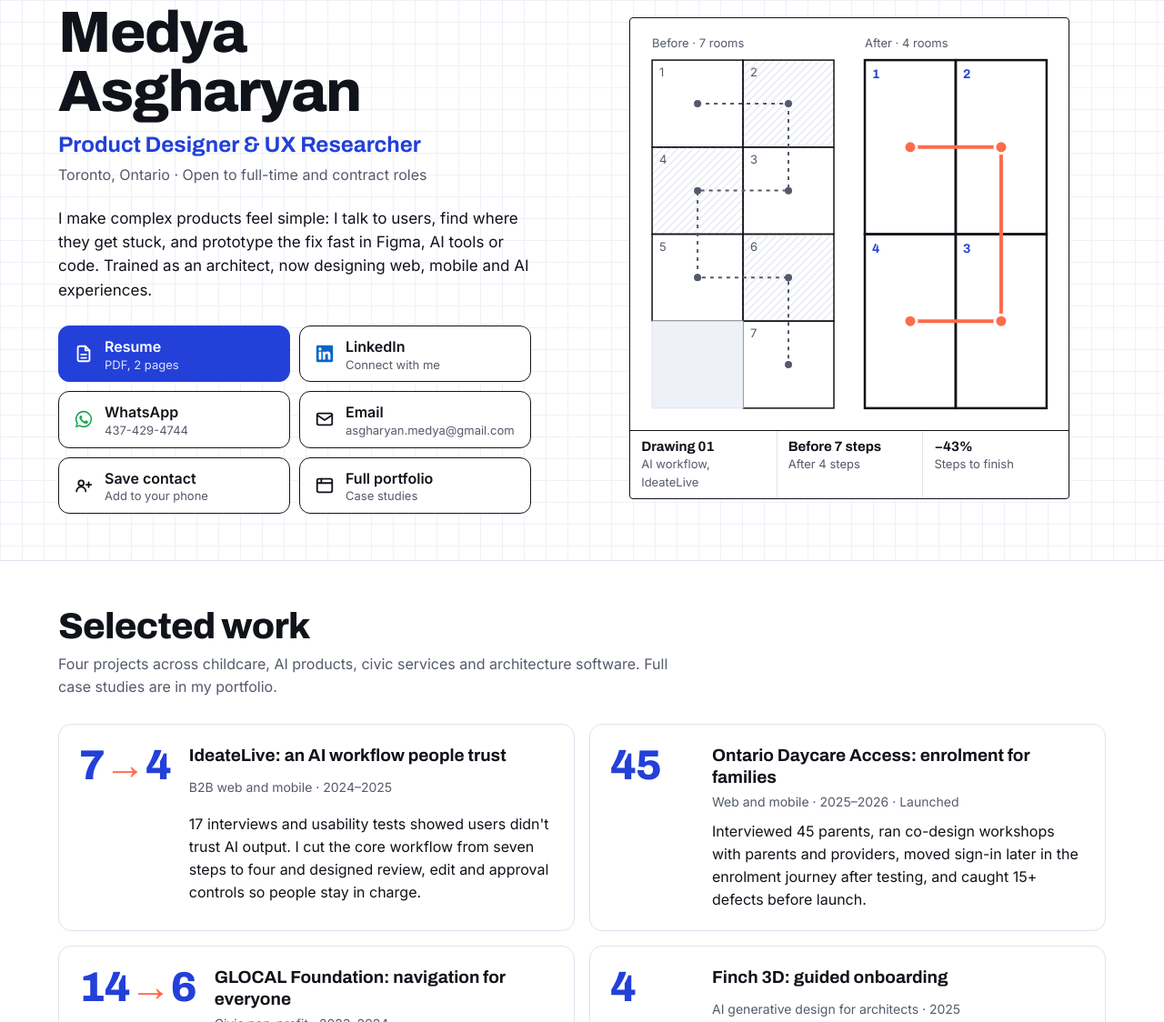
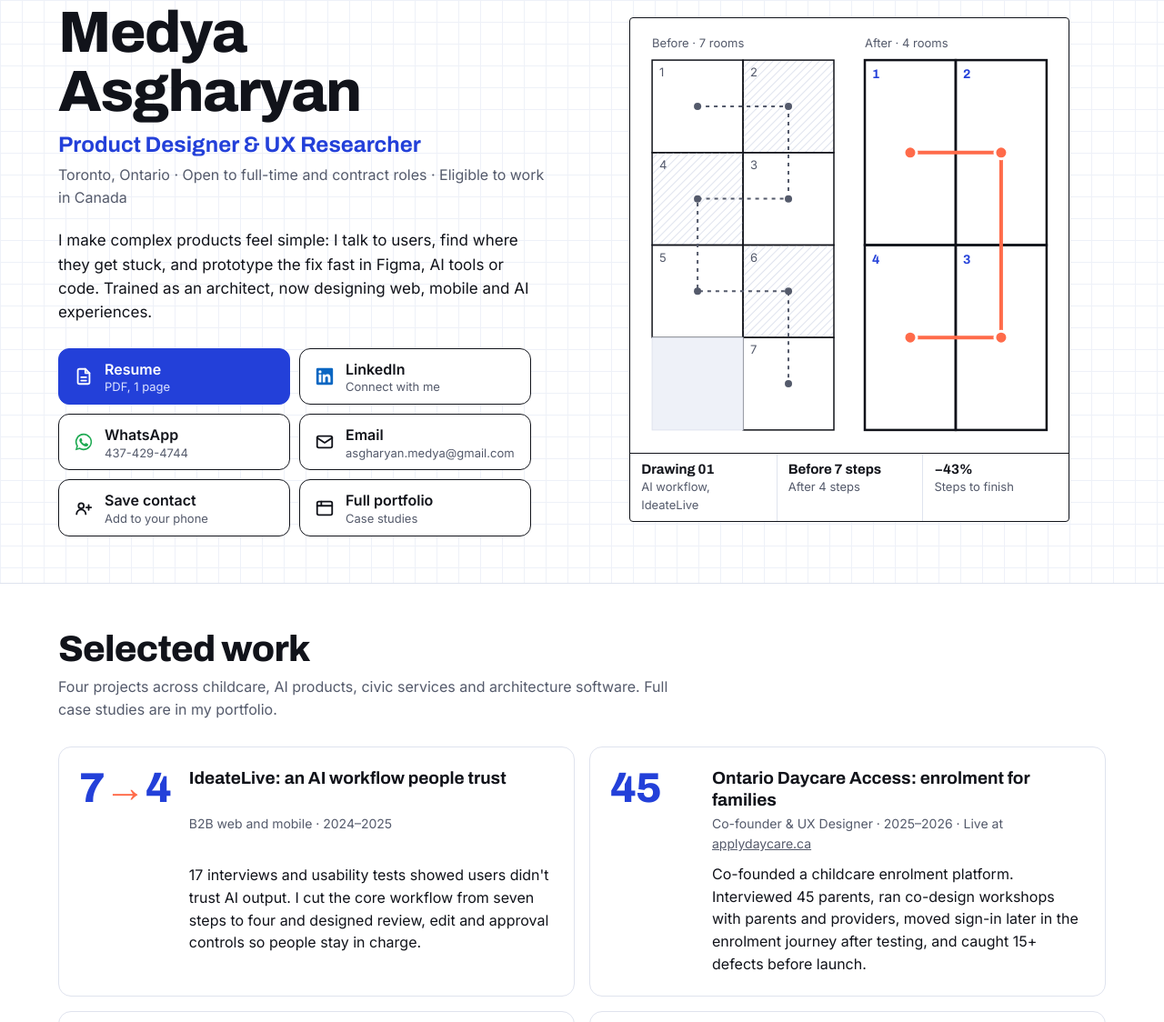
Before and after one commit to M3dya/M3dya.github.io, a plain HTML site: page connect/index.html in a window 1280 px wide. Shown: the part 48-1172 px from the top of the page at 91% size. Drawn offline with Linux system fonts and the light colour scheme.

Commit message:
Add files via upload

```diff
--- a/connect/index.html
+++ b/connect/index.html
@@ -78,12 +78,12 @@ h2{font:800 clamp(28px,3.4vw,40px)/1.05 Archivo,Inter,sans-serif;letter-spacing:
   <div>
    <h1>Medya Asgharyan</h1>
    <p class="role">Product Designer &amp; UX Researcher</p>
-   <p class="where">Toronto, Ontario · Open to full-time and contract roles</p>
+   <p class="where">Toronto, Ontario · Open to full-time and contract roles · Eligible to work in Canada</p>
    <p class="lede">I make complex products feel simple: I talk to users, find where they get stuck, and prototype the fix fast in Figma, AI tools or code. Trained as an architect, now designing web, mobile and AI experiences.</p>
    <nav class="acts" aria-label="Contact">
     <a class="btn main" href="Medya_Asgharyan_Resume.pdf" target="_blank" rel="noopener">
      <svg viewBox="0 0 24 24" fill="none" stroke="currentColor" stroke-width="2" stroke-linecap="round" stroke-linejoin="round" aria-hidden="true"><path d="M14 3H7a2 2 0 0 0-2 2v14a2 2 0 0 0 2 2h10a2 2 0 0 0 2-2V8z"/><path d="M14 3v5h5M9 13h6M9 17h6"/></svg>
-     <span>Resume<small>PDF, 2 pages</small></span></a>
+     <span>Resume<small>PDF, 1 page</small></span></a>
     <a class="btn" href="https://www.linkedin.com/in/asgharyan-medya" target="_blank" rel="noopener">
      <svg viewBox="0 0 24 24" fill="#0a66c2" aria-hidden="true"><path d="M20.4 2H3.6A1.6 1.6 0 0 0 2 3.6v16.8A1.6 1.6 0 0 0 3.6 22h16.8a1.6 1.6 0 0 0 1.6-1.6V3.6A1.6 1.6 0 0 0 20.4 2zM8 19H5V9.5h3zM6.5 8.2a1.7 1.7 0 1 1 0-3.5 1.7 1.7 0 0 1 0 3.5zM19 19h-3v-4.6c0-1.1 0-2.5-1.5-2.5S12.7 13 12.7 14.3V19h-3V9.5h2.8v1.3h.1a3.1 3.1 0 0 1 2.8-1.5c3 0 3.6 2 3.6 4.6z"/></svg>
      <span>LinkedIn<small>Connect with me</small></span></a>
@@ -127,8 +127,8 @@ h2{font:800 clamp(28px,3.4vw,40px)/1.05 Archivo,Inter,sans-serif;letter-spacing:
     <article class="case">
      <div class="num">45</div>
      <h3>Ontario Daycare Access: enrolment for families</h3>
-     <p class="k">Web and mobile · 2025–2026 · Launched</p>
-     <p>Interviewed 45 parents, ran co-design workshops with parents and providers, moved sign-in later in the enrolment journey after testing, and caught 15+ defects before launch.</p>
+     <p class="k">Co-founder &amp; UX Designer · 2025–2026 · Live at <a href="https://applydaycare.ca" target="_blank" rel="noopener">applydaycare.ca</a></p>
+     <p>Co-founded a childcare enrolment platform. Interviewed 45 parents, ran co-design workshops with parents and providers, moved sign-in later in the enrolment journey after testing, and caught 15+ defects before launch.</p>
     </article>
     <article class="case">
      <div class="num">14<i>→</i>6</div>
```
